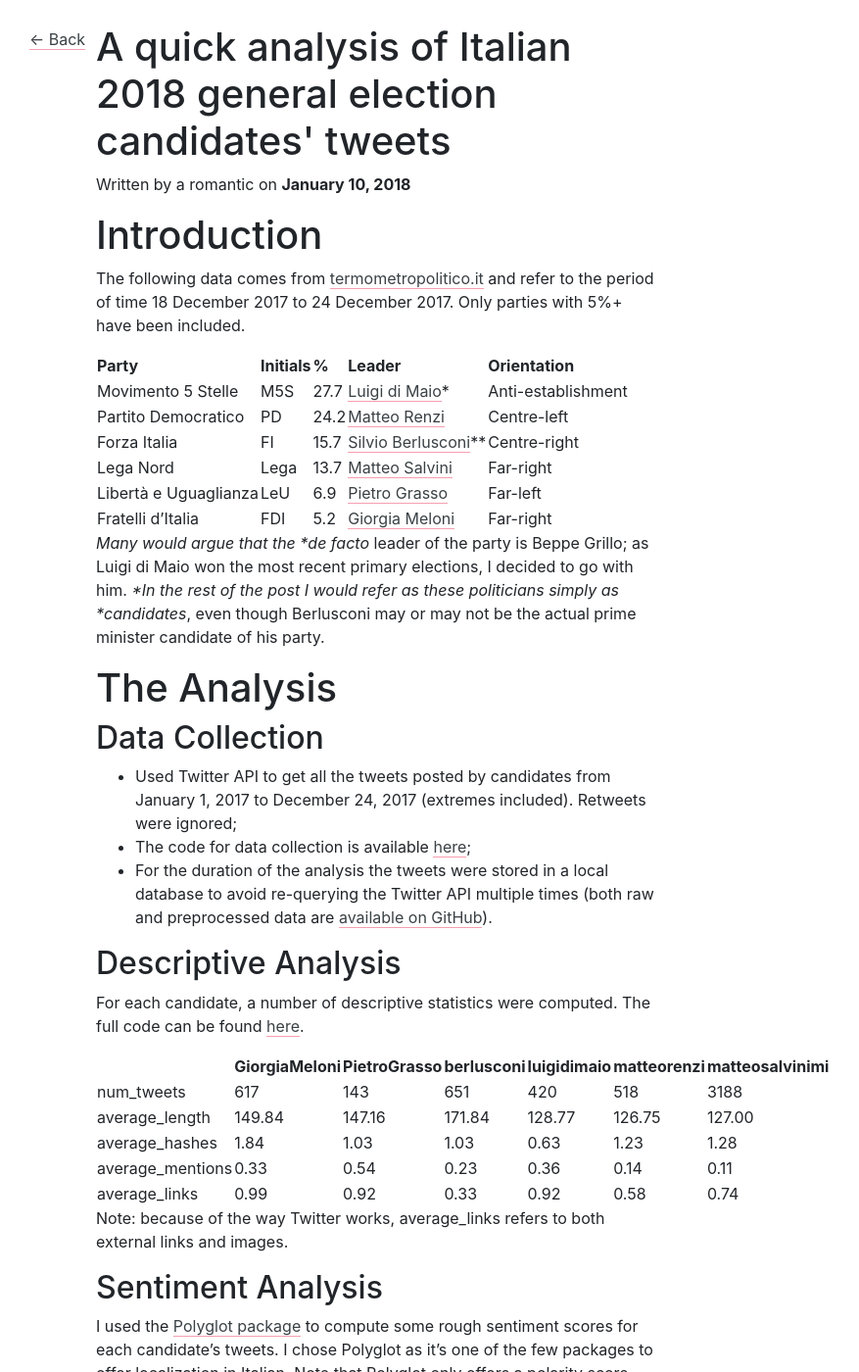
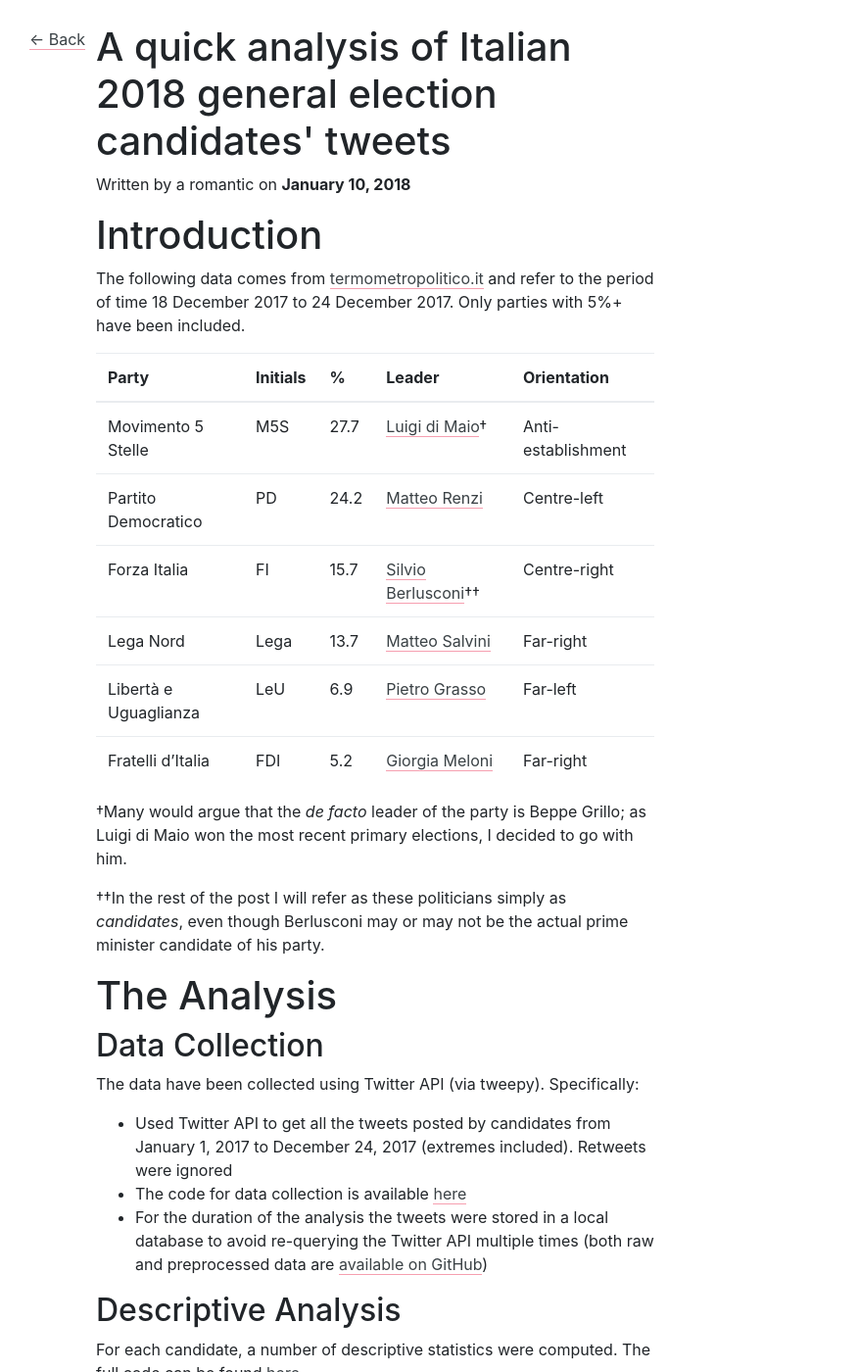
Before and after one commit to alessandrosp/alessandrosp.github.io, a Jekyll site: the page built from _posts/2018-01-10-analysis-2018-italian-candidates-twitter.md, in a window 1280 px wide and 1400 px high. Shown: the whole window at 98% size, without its empty margins (257-1134 px from the left). Built offline with Jekyll 4.4.1, drawn with Linux system fonts in a browser that asks for light colours; nearby versions of some CDN libraries; some of the changed text lies outside the part shown.

Commit message:
Changed typography to improve readability

```diff
--- a/_layouts/post.html
+++ b/_layouts/post.html
@@ -2,6 +2,8 @@
 layout: default
 ---
 
+<div class="row">
+  <div class="col-12">
     <article class="post">
       <a href="/notes" id="back-arrow">← Back</a>
       <h1>{{ page.title }}</h1>
@@ -10,3 +12,5 @@ layout: default
         {{ content }}
       </div>
     </article>
+  </div>
+</div>
--- a/_posts/2018-01-10-analysis-2018-italian-candidates-twitter.md
+++ b/_posts/2018-01-10-analysis-2018-italian-candidates-twitter.md
@@ -10,23 +10,27 @@ The following data comes from [termometropolitico.it](https://www.termometropoli
 
 | Party | Initials | % | Leader | Orientation
 | ----------- | ----------- | ----------- | ----------- | -----------
-| Movimento 5 Stelle | M5S | 27.7 | [Luigi di Maio](https://twitter.com/luigidimaio)* | Anti-establishment
+| Movimento 5 Stelle | M5S | 27.7 | [Luigi di Maio](https://twitter.com/luigidimaio)† | Anti-establishment
 | Partito Democratico | PD | 24.2 | [Matteo Renzi](https://twitter.com/matteorenzi) | Centre-left
-| Forza Italia | FI | 15.7 | [Silvio Berlusconi](https://twitter.com/berlusconi)** | Centre-right
+| Forza Italia | FI | 15.7 | [Silvio Berlusconi](https://twitter.com/berlusconi)†† | Centre-right
 | Lega Nord | Lega | 13.7 | [Matteo Salvini](https://twitter.com/matteosalvinimi) | Far-right
 | Libertà e Uguaglianza | LeU | 6.9 | [Pietro Grasso](https://twitter.com/PietroGrasso) | Far-left
 | Fratelli d'Italia | FDI | 5.2 | [Giorgia Meloni](https://twitter.com/GiorgiaMeloni) | Far-right
+{: .table .table-responsive}
 
-*Many would argue that the *de facto* leader of the party is Beppe Grillo; as Luigi di Maio won the most recent primary elections, I decided to go with him.
-**In the rest of the post I would refer as these politicians simply as *candidates*, even though Berlusconi may or may not be the actual prime minister candidate of his party.
+†Many would argue that the *de facto* leader of the party is Beppe Grillo; as Luigi di Maio won the most recent primary elections, I decided to go with him.
+
+††In the rest of the post I will refer as these politicians simply as *candidates*, even though Berlusconi may or may not be the actual prime minister candidate of his party.
 
 # The Analysis
 
 ## Data Collection
 
-- Used Twitter API to get all the tweets posted by candidates from January 1, 2017 to December 24, 2017 (extremes included). Retweets were ignored;
-- The code for data collection is available [here](https://github.com/annoys-parrot/twitter-ita-politics-2017/blob/master/data_collection.py);
-- For the duration of the analysis the tweets were stored in a local database to avoid re-querying the Twitter API multiple times (both raw and preprocessed data are [available on GitHub](https://github.com/annoys-parrot/twitter-ita-politics-2017/tree/master/db)).
+The data have been collected using Twitter API (via tweepy). Specifically:
+
+- Used Twitter API to get all the tweets posted by candidates from January 1, 2017 to December 24, 2017 (extremes included). Retweets were ignored
+- The code for data collection is available [here](https://github.com/annoys-parrot/twitter-ita-politics-2017/blob/master/data_collection.py)
+- For the duration of the analysis the tweets were stored in a local database to avoid re-querying the Twitter API multiple times (both raw and preprocessed data are [available on GitHub](https://github.com/annoys-parrot/twitter-ita-politics-2017/tree/master/db))
 
 ## Descriptive Analysis
 
@@ -39,6 +43,7 @@ For each candidate, a number of descriptive statistics were computed. The full c
 | average_hashes   | 1.84          | 1.03         | 1.03       | 0.63        | 1.23        | 1.28            |
 | average_mentions | 0.33          | 0.54         | 0.23       | 0.36        | 0.14        | 0.11            |
 | average_links    | 0.99          | 0.92         | 0.33       | 0.92        | 0.58        | 0.74            |
+{: .table .table-responsive}
 
 Note: because of the way Twitter works, average_links refers to both external links and images.
 
@@ -100,7 +105,7 @@ The results are summarized below. Candidates are presented from far-left to far-
 | voce                         | prima       | lotti              | lavoro             | atreju17           | diretta           |
 | auguri                       | tempo       | renziconfessa      | fiscale            | candidatura        | matrix            |
 | insieme                      | leopolda    | rispettoperzuccaro | oggi               | nazionale          | facciamosquadra   |
-{: .table-hover }
+{: .table .table-sm .table-responsive}
 
 Few observations in random order:
 
```
Lines whose indentation alone changed are shown as unchanged.
